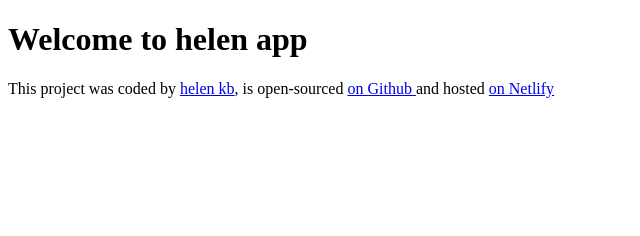
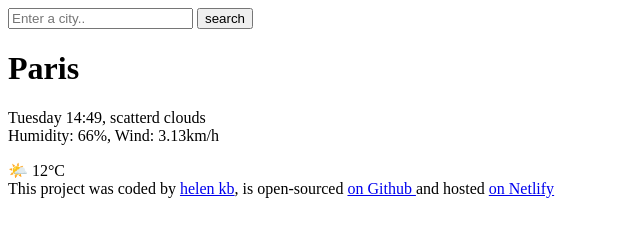
Before and after one commit to hk12214/my-first-project, a plain HTML site: page index.html in a window 1280 px wide. Shown: the whole page, without its empty margins (0-640 px from the left). Drawn offline with Linux system fonts and the light colour scheme.

Commit message:
Refactor index.html to include header and main sections

```diff
--- a/index.html
+++ b/index.html
@@ -5,8 +5,18 @@
     <meta name="viewport" content="width=device-width, initial-scale=1.0" />
     <title>weather app</title>
   </head>
-  <body>
-    <h1>Welcome to helen app</h1>
+  <body><header>
+    <form>
+      <input type="search" placeholder="Enter a city.." required/>
+      <input type="submit" value="search"/>
+    </form>
+  </header>
+   <main> <div><h1>Paris</h1>
+   <p>
+     Tuesday 14:49, scatterd clouds<br/>
+     Humidity: 66%, Wind: 3.13km/h
+   </p></div><div>🌤️ 12°C</div>
+   </main>
     <footer>
       This project was coded by
       <a
```
